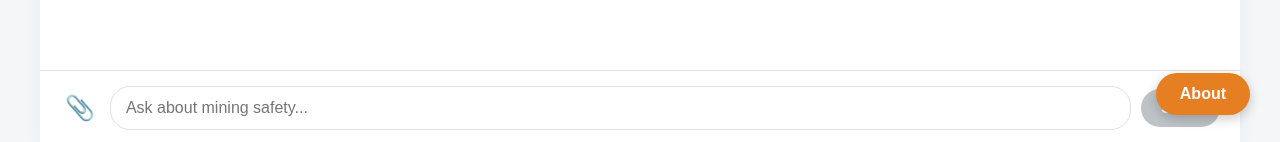
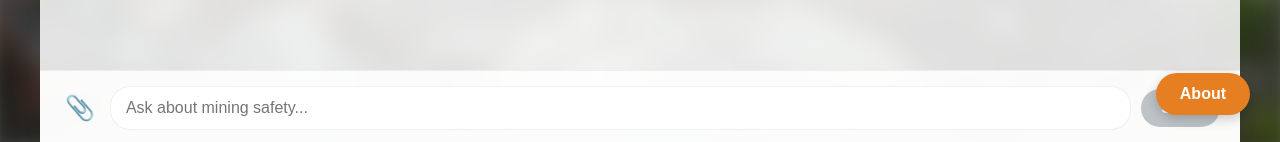
Before and after one commit to soroush-bn/rag-for-mining-front, a React (Vite) app: page / in a window 1280 px wide. Shown: the part 655-797 px from the top of the page. Built offline with nearby package versions, Linux system fonts and the light colour scheme.

Commit message:
adding bg

```diff
--- a/src/App.css
+++ b/src/App.css
@@ -183,7 +183,8 @@
 /* Input Area */
 .input-area {
   padding: 15px 20px;
-  background-color: #fff;
+  background-color: rgba(255, 255, 255, 0.85);
+  backdrop-filter: blur(5px);
   border-top: 1px solid var(--border-color);
 }
 
--- a/src/index.css
+++ b/src/index.css
@@ -2,13 +2,13 @@
   --primary-color: #2c3e50;
   --secondary-color: #34495e;
   --accent-color: #e67e22; /* Mining/Safety Orange */
-  --bg-color: #f4f6f7;
-  --chat-bg: #ffffff;
+  --bg-color: transparent;
+  --chat-bg: rgba(255, 255, 255, 0.85);
   --text-dark: #333333;
   --text-light: #ffffff;
   --user-msg-bg: #3498db;
   --assistant-msg-bg: #ecf0f1;
-  --border-color: #e0e0e0;
+  --border-color: rgba(224, 224, 224, 0.5);
 }
 
 * {
@@ -19,11 +19,27 @@
 
 body {
   font-family: -apple-system, BlinkMacSystemFont, 'Segoe UI', Roboto, Helvetica, Arial, sans-serif;
-  background-color: var(--bg-color);
+  background-color: #f4f6f7;
   color: var(--text-dark);
   height: 100vh;
   display: flex;
   flex-direction: column;
+  position: relative;
+}
+
+body::before {
+  content: "";
+  position: fixed;
+  top: -20px;
+  left: -20px;
+  right: -20px;
+  bottom: -20px;
+  background-image: url('./assets/bg.webp');
+  background-size: cover;
+  background-position: center;
+  background-repeat: no-repeat;
+  filter: blur(12px);
+  z-index: -1;
 }
 
 #root {
```
Also changed, not shown: src/assets/bg.webp (added).
